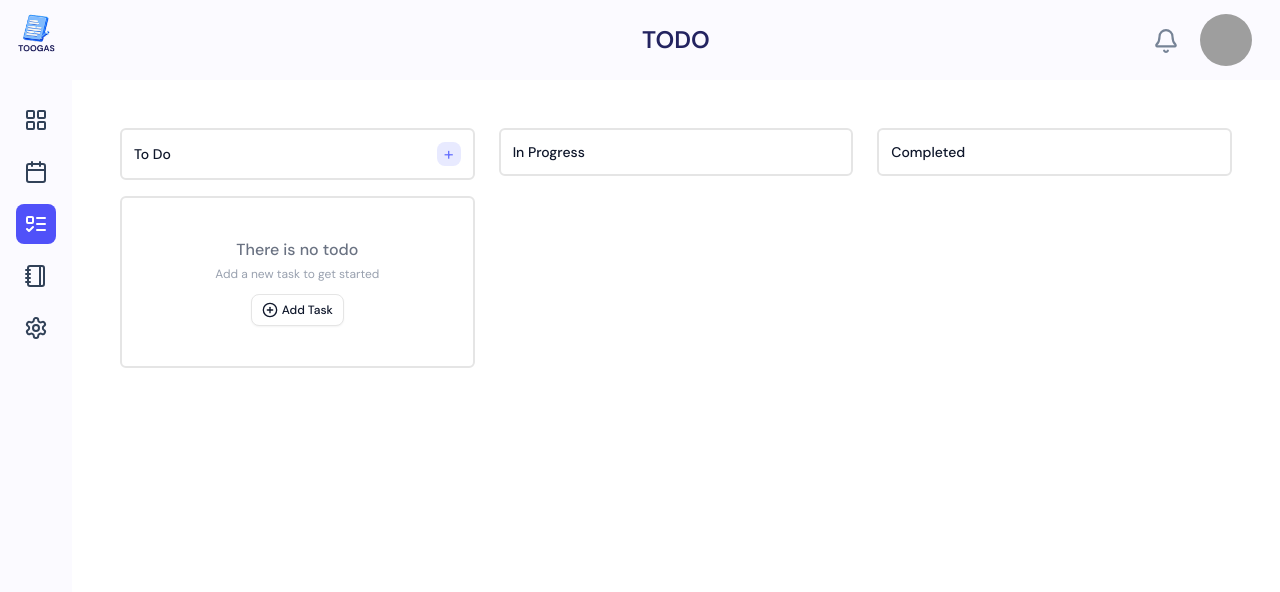
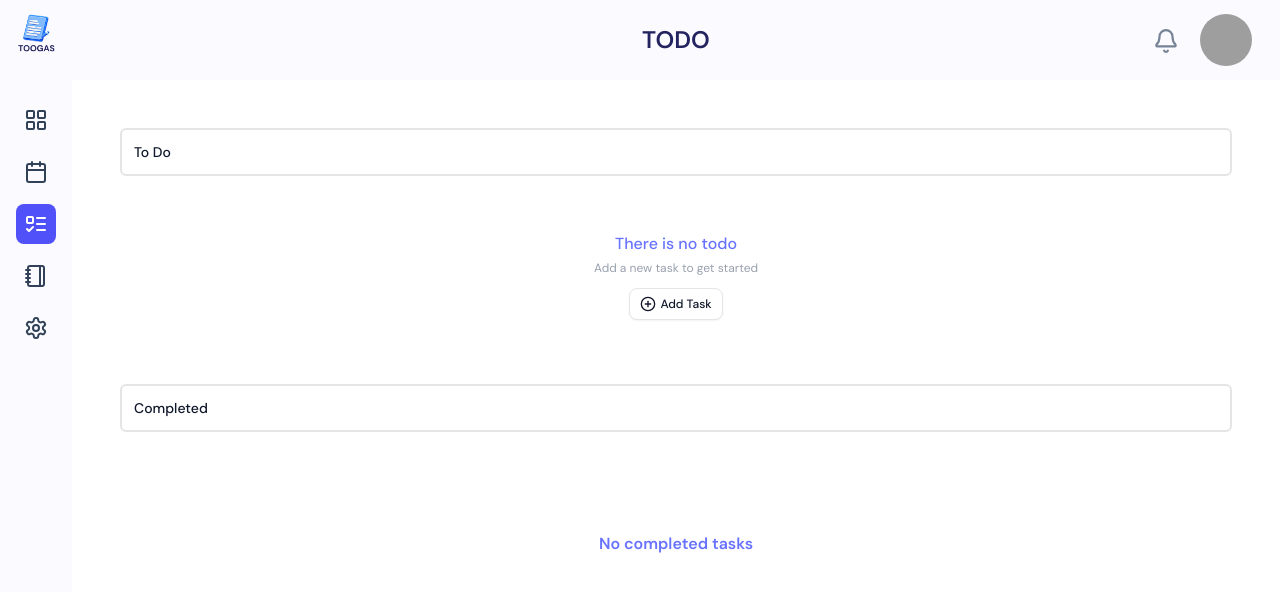
Before and after one commit to muhnatha/TodoList, a Next.js app in the folder frontend/: page /todo in a window 1280 px wide. Shown: the top 592 px of the page. Built offline with nearby package versions, Linux system fonts and the light colour scheme; grey boxes are pictures that could not be loaded.

Commit message:
fix(todo): fix UI

```diff
--- a/frontend/src/app/action.js
+++ b/frontend/src/app/action.js
@@ -5,10 +5,13 @@ import { revalidatePath } from "next/cache";
 export async function addTask(prevState, formData) {
   try {
     // Extract the form data properly using FormData
-    const taskName = formData.get("taskName");
-    const taskDescription = formData.get("taskDescription");
-    const taskDeadline = formData.get("taskDeadline");
-    const taskTag = formData.get("taskTag");
+    const taskId = await new Date().getTime();
+    const taskName = await formData.get("taskName");
+    const taskDescription = await formData.get("taskDescription");
+    const taskDeadline = await formData.get("taskDeadline");
+    const taskTag = await formData.get("taskTag");
+    const taskTimestamp = new Date().toISOString();
+    const taskStatus = "todo";
 
     // More visible logging - these will show in your terminal where Next.js is running
     console.log("\n========== SERVER ACTION CALLED ==========");
@@ -21,11 +24,13 @@ export async function addTask(prevState, formData) {
     // For development purposes, you can also log to the response
     // This won't be visible in production but can help during development
     const task = {
+      id: taskId,
       name: taskName,
       description: taskDescription,
       deadline: taskDeadline,
       tag: taskTag,
-      timestamp: new Date().toISOString()
+      timestamp: taskTimestamp,
+      status: taskStatus,
     };
 
     // Validate the data
--- a/frontend/src/app/todo/page.js
+++ b/frontend/src/app/todo/page.js
@@ -10,6 +10,7 @@ import TaskForm from '@/components/TaskForm'
 
 const initialState = {
   message: '',
+  status: 'todo',
   success: false,
 };
 
@@ -18,6 +19,16 @@ export default function TodoPage() {
   const [showForm, setShowForm] = useState(false);
   const [tasks, setTasks] = useState([]);
   const [isLoading, setIsLoading] = useState(true);
+  const [status, setStatus] = useState(initialState);
+
+  // Function to update the status of a task
+  const updateTaskStatus = (taskId, newStatus) => {
+    setTasks(prevTasks =>
+      prevTasks.map(task =>
+        task.id === taskId ? { ...task, status: newStatus } : task
+      )
+    );
+  };
 
   // Effect to update tasks when a new task is added
   useEffect(() => {
@@ -41,14 +52,11 @@ export default function TodoPage() {
     <PageLayout title="TODO">
     {/* Task Board */}
         <div className="flex flex-col p-6">
-          <div className="grid grid-cols-1 md:grid-cols-3 gap-6 h-full">
+          <div className="flex flex-col gap-6">
             {/* To Do Column */}
-            <div className="flex flex-col h-full">
+            <div className="flex flex-col">
               <div className="flex items-center justify-between mb-4 border-2 rounded-sm p-3">
                 <h2 className="text-sm font-medium">To Do</h2>
-                <button onClick={() => setShowForm(true)} className="h-6 w-6 text-[#6772FE] bg-[#E8EAFF] hover:bg-[#D1D5DB] hover:cursor-pointer justify-center items-center rounded-md flex">
-                  <span className="text-lg">+</span>
-                </button>
               </div>
               {/* Task Form */}
               {showForm &&  (
@@ -60,16 +68,62 @@ export default function TodoPage() {
               )}
 
               {/* Tasks List or Empty State */}
-              <CardContent className="p-4 border-2 rounded-sm">
+              <CardContent className="p-4">
                 {isLoading ? (
                   <div className="flex justify-center items-center h-40">
-                    <p className="text-gray-500">Loading tasks...</p>
+                    <p className="text-[#6772FE]">Loading tasks...</p>
                   </div>
-                ) : tasks.length === 0 ? (
+                ) : tasks.filter(task => task.status === 'todo').length === 0 ? (
                   <div className="space-y-3">
                     <div className="flex flex-col items-center justify-center py-6 text-center">
-                      <p className="text-gray-500 font-medium">There is no todo</p>
+                      <p className="text-[#6772FE] font-medium">There is no todo</p>
                       <p className="text-xs text-gray-400 mt-1 mb-3">Add a new task to get started</p>
+                      <Button
+                        variant="outline"
+                        size="sm"
+                        className="text-xs flex items-center gap-1 hover:cursor-pointer"
+                        onClick={() => setShowForm(true)}
+                      >
+                        <CirclePlus size={14} />
+                        <span>Add Task</span>
+                      </Button>
+                    </div>
+                  </div>
+                ) : (
+                  <div className="flex flex-col gap-3 2xl:grid 2xl:grid-cols-3 2xl:gap-4">
+                    {tasks.filter(task => task.status === 'todo').map((task, index) => (
+                      <div key={index} className="p-3 border rounded-md hover:bg-gray-50">
+                        <h3 className="font-medium">{task.name}</h3>
+                        {task.description && <p className="text-gray-600 text-sm mt-1">{task.description}</p>}
+                        <div className="flex gap-3 mt-2">
+                          {task.deadline && (
+                            <div className="flex items-center gap-1 text-xs text-[#6772FE]">
+                              <Calendar size={12} />
+                              <span>{new Date(task.deadline).toLocaleDateString()}</span>
+                            </div>
+                          )}
+                          {task.tag && (
+                            <div className="flex items-center gap-1 text-xs text-[#6772FE]">
+                              <Tag size={12} />
+                              <span>{task.tag}</span>
+                            </div>
+                          )}
+                          {/* Button to mark as completed */}
+                          {task.status !== 'completed' && (
+                            <Button
+                              variant="outline"
+                              size="xs"
+                              className="text-xs ml-auto p-3 bg-[#6772FE] hover:bg-[#E8EAFF] text-white hover:cursor-pointer"
+                              onClick={() => updateTaskStatus(task.id, 'completed')}
+                            >
+                              Mark as Completed
+                            </Button>
+                          )}
+                        </div>
+                      </div>
+                    ))}
+                    <div className="flex flex-col items-center justify-center py-6 text-center">
+                      <p className="text-xs text-gray-400 mt-1 mb-3">Add a new task</p>
                       <Button
                         variant="outline"
                         size="sm"
@@ -81,41 +135,8 @@ export default function TodoPage() {
                       </Button>
                     </div>
                   </div>
-                ) : (
-                  <div className="space-y-3">
-                    {tasks.map((task, index) => (
-                      <div key={index} className="p-3 border rounded-md hover:bg-gray-50">
-                        <h3 className="font-medium">{task.name}</h3>
-                        {task.description && <p className="text-gray-600 text-sm mt-1">{task.description}</p>}
-
-                        <div className="flex gap-3 mt-2">
-                          {task.deadline && (
-                            <div className="flex items-center gap-1 text-xs text-gray-500">
-                              <Calendar size={12} />
-                              <span>{new Date(task.deadline).toLocaleDateString()}</span>
-                            </div>
-                          )}
-
-                          {task.tag && (
-                            <div className="flex items-center gap-1 text-xs text-gray-500">
-                              <Tag size={12} />
-                              <span>{task.tag}</span>
-                            </div>
-                          )}
-                        </div>
-                      </div>
-                    ))}
-                  </div>
                 )}
-              </CardContent>
-            </div>
-
-            {/* In Progress Column */}
-            <div className="flex flex-col">
-              <div className="flex items-center justify-between mb-4 border-2 rounded-sm p-3">
-                <h2 className="text-sm font-medium">In Progress</h2>
-              </div>
-              <CardContent className="p-4">{/* Empty state */}</CardContent>
+                </CardContent>
             </div>
 
             {/* Completed Column */}
@@ -123,7 +144,32 @@ export default function TodoPage() {
               <div className="flex items-center justify-between mb-4 border-2 rounded-sm p-3">
                 <h2 className="text-sm font-medium">Completed</h2>
               </div>
-              <CardContent className="p-4">{/* Empty state */}</CardContent>
+              <CardContent className="p-4 flex flex-col gap-3 2xl:grid 2xl:grid-cols-3 2xl:gap-4">
+                {isLoading ? (
+                  <div className="flex justify-center items-center h-40">
+                    <p className="text-[#6772FE]">Loading tasks...</p>
+                  </div>
+                ) : tasks.filter(task => task.status === 'completed').length === 0 ? (
+                  <div className="flex justify-center items-center h-40">
+                    <p className="text-[#6772FE] font-semibold">No completed tasks</p>
+                  </div>
+                ) : (
+                    tasks.filter(task => task.status === 'completed').map((task, index) => (
+                      <div key={index} className="p-3 border rounded-md hover:bg-gray-50">
+                        <h3 className="font-medium">{task.name}</h3>
+                        {task.description && <p className="text-gray-600 text-sm mt-1">{task.description}</p>}
+                        <div className="flex gap-3 mt-2">
+                          {task.tag && (
+                            <div className="flex items-center gap-1 text-xs text-[#6772FE]">
+                              <Tag size={12} />
+                              <span>{task.tag}</span>
+                            </div>
+                          )}
+                        </div>
+                      </div>
+                    ))
+                )}
+              </CardContent>
             </div>
           </div>
         </div>
```
